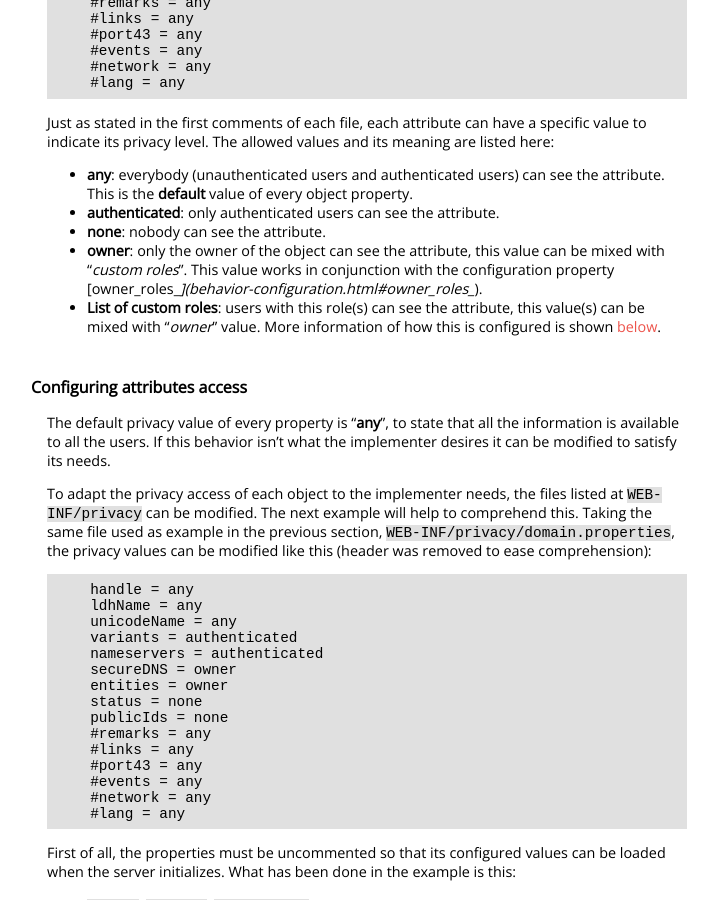
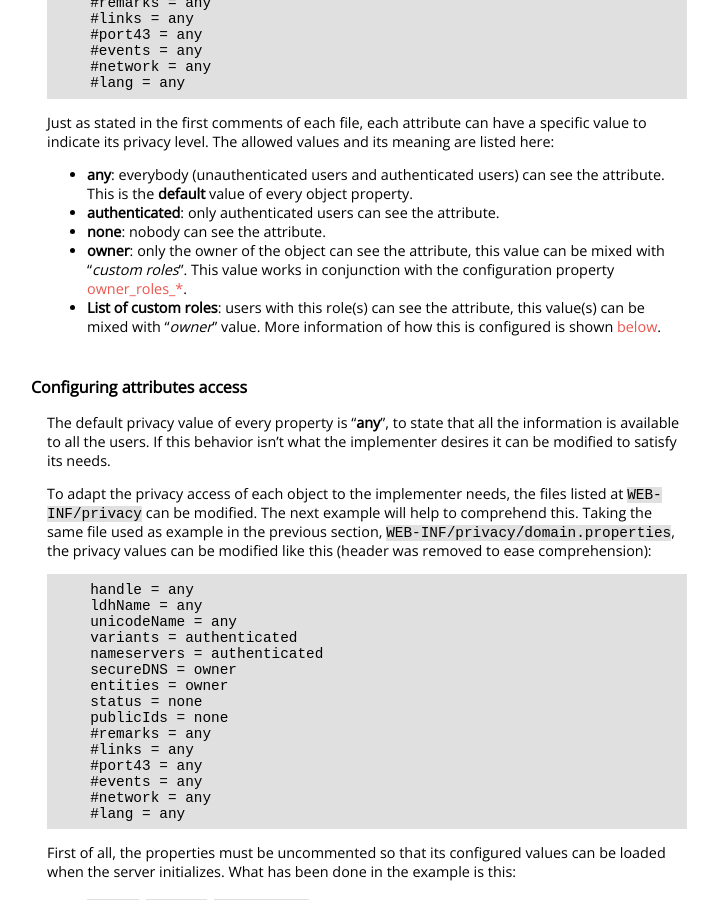
Before and after one commit to NICMx/rdap-server, a Jekyll site: the page built from response-privacy.md, in a window 1280 px wide and 900 px high, scrolled down 1735 px. Shown: the whole window, without its empty margins (273-991 px from the left). Built offline with Jekyll 4.4.1, drawn with Linux system fonts in a browser that asks for light colours; nearby versions of some CDN libraries.

Commit message:
Fix broken link to 'owner_roles_*'

```diff
--- a/response-privacy.md
+++ b/response-privacy.md
@@ -60,7 +60,7 @@ Just as stated in the first comments of each file, each attribute can have a spe
 * **any**: everybody (unauthenticated users and authenticated users) can see the attribute. This is the **default** value of every object property.
 * **authenticated**: only authenticated users can see the attribute.
 * **none**: nobody can see the attribute.
-* **owner**: only the owner of the object can see the attribute, this value can be mixed with “_custom roles_”. This value works in conjunction with the configuration property [owner_roles_*](behavior-configuration.html#owner_roles_*).
+* **owner**: only the owner of the object can see the attribute, this value can be mixed with “_custom roles_”. This value works in conjunction with the configuration property [owner_roles_*](behavior-configuration.html#owner_roles_).
 * **List of custom roles**: users with this role(s) can see the attribute, this value(s) can be mixed with “_owner_” value. More information of how this is configured is shown [below](#using-custom-roles).
 
 ## Configuring attributes access
```
